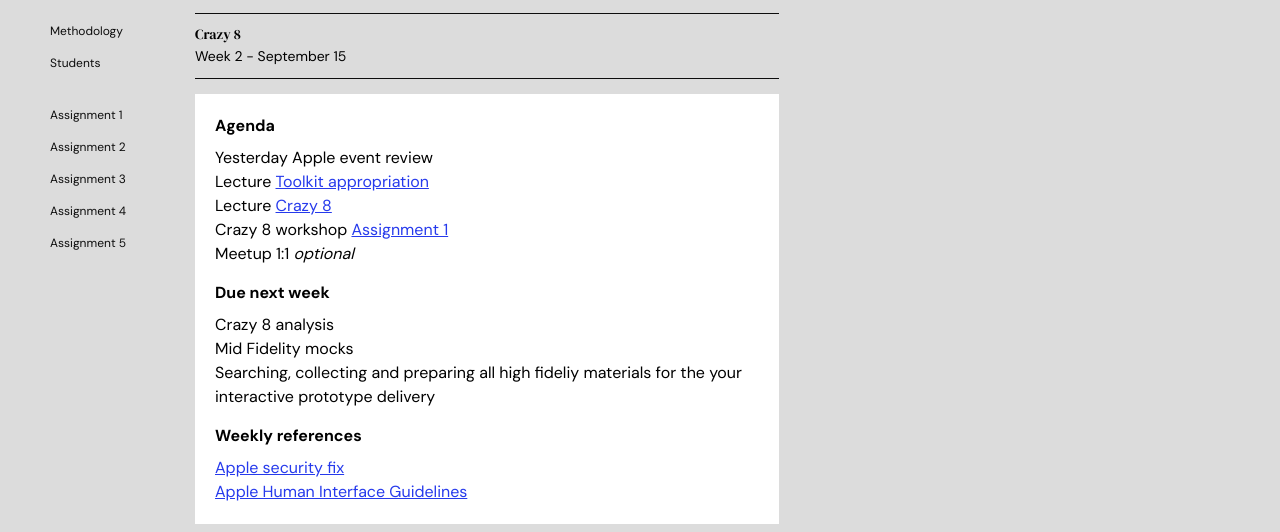
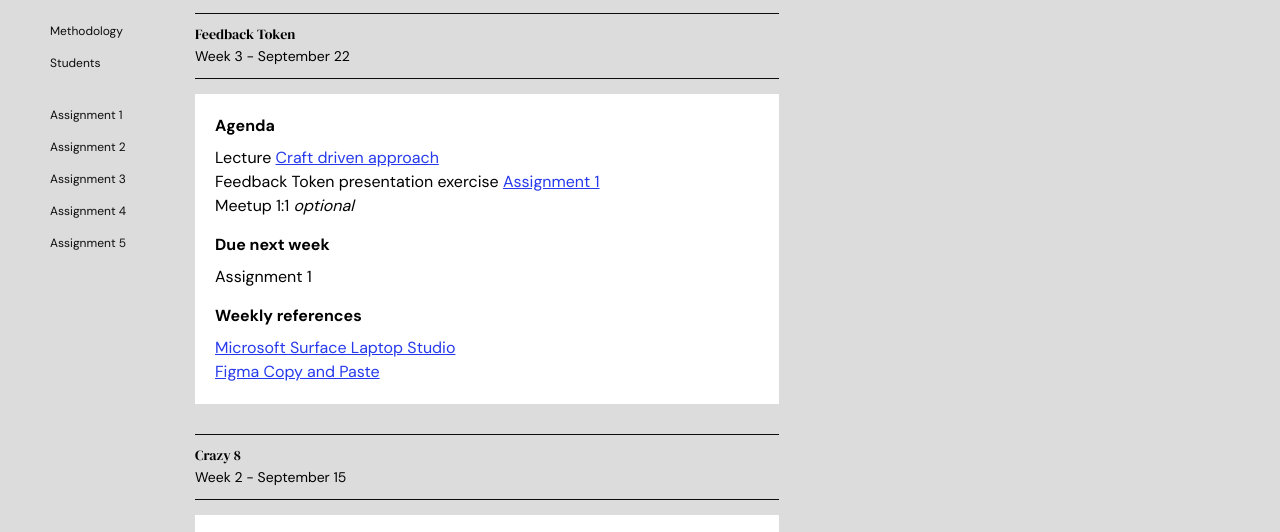
Before and after one commit to yorkdesign/YSDN4003-F21, a plain HTML site: page index.html in a window 1280 px wide. Shown: the part 232-764 px from the top of the page. Drawn offline with Linux system fonts and the light colour scheme.

Commit message:
push Wednesday

```diff
--- a/index.html
+++ b/index.html
@@ -45,6 +45,41 @@
       <div class="right-content">
           <p class="self-button">Home</p>
           <h1>Advanced Topics<br> in Interactivity</h1>
+
+           <div class="event-section">
+            <div class="event-heading-with-date">
+                <h3>Feedback Token</h3>
+                <p class="title">Week 3 - September 22</p>
+            </div>
+            <div class="event-details">
+              <div class="event-details-sec">
+                  <h4>Agenda</h4>
+                  <p> Lecture <a href="https://www.figma.com/file/Hk5rLG39m1PYLIwYezKLSn/York-Presentation?node-id=34%3A101" target="_blank">Craft driven approach</a><br>
+                  Feedback Token presentation exercise <a href="pages/assignment_1.html">Assignment 1</a><br>
+                  Meetup 1:1 <em>optional</em>
+                  </p>
+
+              </div>
+              <div class="event-details-sec">
+                  <h4>Due next week</h4>
+                  <p> Assignment 1</p>
+
+
+
+                </div>
+              <div class="event-details-sec">
+                  <h4>Weekly references</h4>
+                  <a href="https://www.theverge.com/22686706/microsoft-surface-studio-laptop-design-specs-photos-hands-on" target="_blank">Microsoft Surface Laptop Studio</a>
+                  <a href="https://twitter.com/figmadesign/status/1440351723944431616?s=20" target="_blank">Figma Copy and Paste</a>
+
+
+
+
+
+
+                </div>
+            </div>
+        </div>
 
           <div class="event-section">
             <div class="event-heading-with-date">
```
Also changed, not shown: pages/assignment_1.html (+31 -0 lines), 1 other file.
